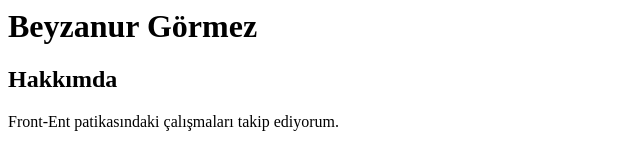
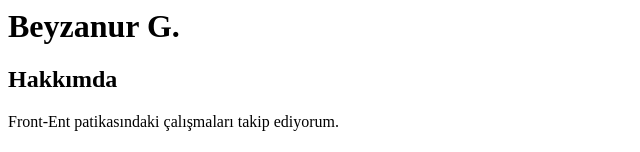
Before and after one commit to Byznr-g/HTML-Odev-1, a plain HTML site: page index.html in a window 1280 px wide. Shown: the top 152 px of the page, without its empty margins (0-640 px from the left). Drawn offline with Linux system fonts and the light colour scheme.

Commit message:
başlıkta değişiklik yapıldı

```diff
--- a/index.html
+++ b/index.html
@@ -1,4 +1,4 @@
-<h1>Beyzanur Görmez</h1>
+<h1>Beyzanur G.</h1>
 <h2>Hakkımda</h2>
 <p>Front-Ent patikasındaki çalışmaları takip ediyorum. </p>
 <h3>Front-Ent Patikasında Çalıştığımız Başlıklar</h3>
```
